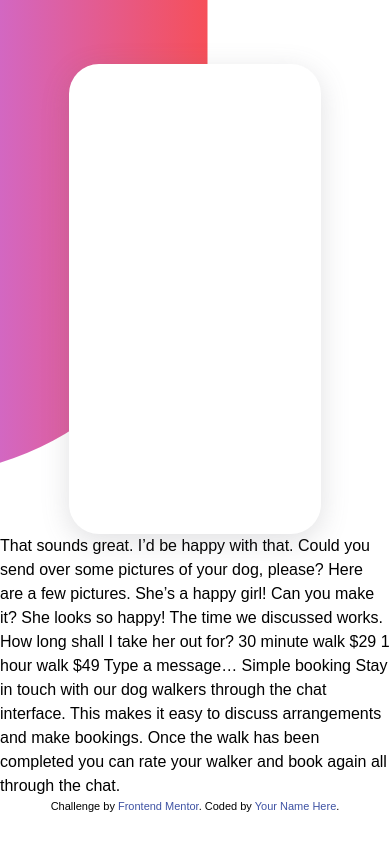
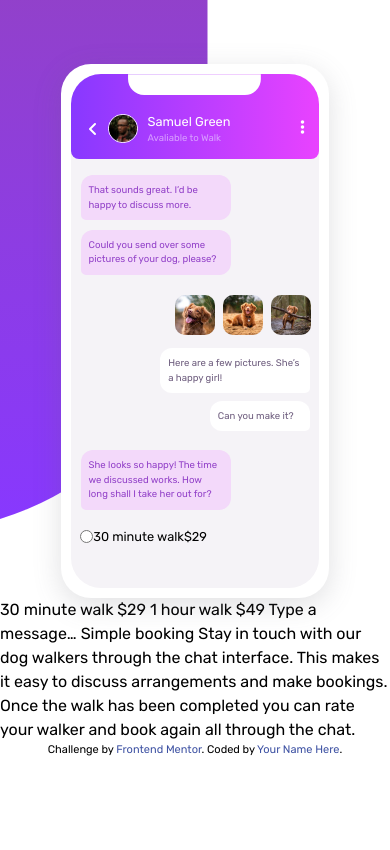
Before and after one commit to alwaysBeThankful/chatapp.github.io, a plain HTML site: page index.html in a window 390 px wide. Drawn offline with Linux system fonts and the light colour scheme.

Commit message:
Nearly completed iPhone and mobile loyout.

```diff
--- a/index.html
+++ b/index.html
@@ -3,11 +3,21 @@
   <head>
     <meta charset="UTF-8" />
     <meta name="viewport" content="width=device-width, initial-scale=1.0" />
+    <script
+      src="https://kit.fontawesome.com/6aca833aa1.js"
+      crossorigin="anonymous"
+    ></script>
     <link
       rel="icon"
       type="image/png"
       sizes="32x32"
       href="./images/favicon-32x32.png"
+    />
+    <link rel="preconnect" href="https://fonts.googleapis.com" />
+    <link rel="preconnect" href="https://fonts.gstatic.com" crossorigin />
+    <link
+      href="https://fonts.googleapis.com/css2?family=Rubik:wght@400;500;700&display=swap"
+      rel="stylesheet"
     />
     <link rel="stylesheet" href="style.css" />
     <title>Frontend Mentor | ChatApp</title>
@@ -16,17 +26,80 @@
     <header role="header"></header>
     <main>
       <div class="iphone-wrapper">
-        <div class="iphone-model"></div>
+        <div class="iphone-model">
+          <!--
+          TOP PART OF IPHONE
+          -->
+          <div class="iphone-top">
+            <i class="fa-solid fa-angle-left"></i>
+            <img src="./images/avatar.jpg" alt="Avatar of Samuel Green" />
+            <div class="iphone-top-text">
+              <p>Samuel Green</p>
+              <p>Avaliable to Walk</p>
+            </div>
+            <i class="fa-solid fa-ellipsis-vertical"></i>
+          </div>
+
+          <!--
+          MIDDLE PART OF IPHONE
+          -->
+          <div class="iphone-body">
+            <!--
+            LEFT TEXT
+            -->
+            <div class="left-text-bubble">
+              <p>That sounds great. I’d be happy to discuss more.</p>
+            </div>
+            <div class="left-text-bubble text2">
+              <p>Could you send over some pictures of your dog, please?</p>
+            </div>
+
+            <!--
+            RIGHT-TEXT
+            -->
+            <div class="right-text-bubble">
+              <div class="pet-photos">
+                <img src="./images/dog-image-1.jpg" alt="" />
+                <img src="./images/dog-image-2.jpg" alt="" />
+                <img src="./images/dog-image-3.jpg" alt="" />
+              </div>
+              <p>Here are a few pictures. She’s a happy girl!</p>
+              <p class="text3">Can you make it?</p>
+            </div>
+
+            <!--
+            LEFT-TEXT REPLY
+            -->
+            <div class="left-text-reply">
+              <p>
+                She looks so happy! The time we discussed works. How long shall
+                I take her out for?
+              </p>
+            </div>
+
+            <!--
+            CTA
+            -->
+            <div class="cta-30m">
+              <input
+                type="radio"
+                id="30minutes"
+                name="walk"
+                value="30minutes"
+                unchecked
+              />
+              <label for="30minutes">30 minute walk</label>
+              <p>$29</p>
+            </div>
+            <div class="cta-1hr"></div>
+          </div>
+        </div>
       </div>
 
-      That sounds great. I’d be happy with that. Could you send over some
-      pictures of your dog, please? Here are a few pictures. She’s a happy girl!
-      Can you make it? She looks so happy! The time we discussed works. How long
-      shall I take her out for? 30 minute walk $29 1 hour walk $49 Type a
-      message… Simple booking Stay in touch with our dog walkers through the
-      chat interface. This makes it easy to discuss arrangements and make
-      bookings. Once the walk has been completed you can rate your walker and
-      book again all through the chat.
+      30 minute walk $29 1 hour walk $49 Type a message… Simple booking Stay in
+      touch with our dog walkers through the chat interface. This makes it easy
+      to discuss arrangements and make bookings. Once the walk has been
+      completed you can rate your walker and book again all through the chat.
     </main>
 
     <div class="attribution">
--- a/style.css
+++ b/style.css
@@ -62,7 +62,7 @@ body {
 body {
   line-height: 1.5;
   -webkit-font-smoothing: antialiased;
-  font-family: "Poppins", sans-serif;
+  font-family: "Rubik", sans-serif;
   font-size: 1rem;
 }
 
@@ -122,9 +122,13 @@ ul li {
 
 /* - MAIN - */
 
+/* ======
+IPHONE
+====== */
 .iphone-wrapper {
   position: relative;
   max-width: 1440px;
+  margin: 0 auto;
 }
 
 .iphone-wrapper::before {
@@ -132,7 +136,11 @@ ul li {
   position: absolute;
   width: 100%;
   height: 70%;
-  background: linear-gradient(to right, #12c2e9, #c471ed, #f64f59);
+  background: linear-gradient(
+    to bottom,
+    var(--Moderate-Violet),
+    var(--Light-Violet)
+  );
   top: 0;
   right: 0;
   left: -17.5rem;
@@ -143,12 +151,161 @@ ul li {
 
 .iphone-model {
   position: relative;
-  height: 29.375rem;
-  max-width: 15.75rem;
+  height: 33.375rem;
+  max-width: 16.75rem;
   background-color: var(--White);
   border-radius: 30px;
   margin: 4rem auto 0;
+  padding: 0.6rem;
   box-shadow: rgba(100, 100, 111, 0.2) 0px 7px 29px 0px;
+}
+
+/* ======
+IPHONE TOP
+====== */
+.iphone-top {
+  display: flex;
+  justify-content: center;
+  align-items: center;
+  position: relative;
+  padding-bottom: 1rem;
+  background: linear-gradient(
+    to left,
+    var(--Light-Magenta),
+    var(--Light-Violet)
+  );
+  border-radius: 30px 30px 8px 8px;
+  box-shadow: rgba(100, 100, 111, 0.2) 0 4=0px 2px -2px;
+  z-index: 2;
+}
+
+.iphone-top::before {
+  content: "";
+  position: absolute;
+  height: 0.8rem;
+  width: 5.2rem;
+  top: 4px;
+  transform: scale(1.6);
+  background-color: var(--White);
+  border-radius: 0 0 10px 10px;
+}
+
+.iphone-top img {
+  margin-top: 2.5rem;
+  margin-right: 9rem;
+  max-width: 12%;
+  border-radius: 50%;
+  border: 1px solid var(--White);
+}
+
+.fa-angle-left {
+  position: absolute;
+  bottom: 26.5%;
+  left: 7%;
+  color: var(--White);
+}
+
+.fa-ellipsis-vertical {
+  position: absolute;
+  bottom: 28%;
+  right: 6%;
+  color: var(--White);
+}
+
+.iphone-top-text {
+  position: absolute;
+  right: 10%;
+  margin-top: 2.5rem;
+  margin-right: 4rem;
+  color: white;
+  font-size: 0.8rem;
+}
+
+.iphone-top-text p:last-child {
+  font-size: 0.6rem;
+  color: var(--Pale-Violet);
+}
+
+/* ======
+IPHONE BODY
+====== */
+.iphone-body {
+  position: relative;
+  height: 27.3rem;
+  max-width: 16.75rem;
+  margin-top: -0.5rem;
+  border-radius: 0 0 30px 30px;
+  background-color: var(--Light-Grayish-Violet);
+  z-index: 1;
+}
+
+.left-text-bubble {
+  position: absolute;
+  top: 5.5%;
+  left: 4%;
+  height: 45px;
+  width: 150px;
+  padding: 0.5rem;
+  font-size: 0.6rem;
+  background-color: #f3d9fa;
+  color: var(--Moderate-Violet);
+  border-radius: 12px 12px 12px 5px;
+}
+
+.text2 {
+  top: 18%;
+}
+
+.right-text-bubble p {
+  height: 45px;
+  width: 150px;
+  margin-top: 0.8rem;
+  margin-left: 5.6rem;
+  padding: 0.5rem;
+  font-size: 0.6em;
+  background-color: var(--White);
+  color: var(--Desaturated-Dark-Violet);
+  border-radius: 12px 12px 5px 12px;
+}
+
+.right-text-bubble .text3 {
+  margin-top: 0.5rem;
+  margin-left: 8.7rem;
+  height: 30px;
+  width: 100px;
+  border-radius: 12px 12px 5px 12px;
+}
+
+.pet-photos {
+  display: flex;
+  gap: 0.5rem;
+  padding-top: 9rem;
+  padding-left: 6.5rem;
+}
+
+.pet-photos img {
+  width: 40px;
+  border-radius: 10px;
+}
+
+.left-text-reply {
+  position: absolute;
+  left: 4%;
+  height: 60px;
+  width: 150px;
+  margin-top: 1.2rem;
+  padding: 0.5rem;
+  font-size: 0.6rem;
+  background-color: #f3d9fa;
+  color: var(--Moderate-Violet);
+  border-radius: 12px 12px 12px 5px;
+}
+
+.cta-30m {
+  display: flex;
+  margin-top: 6rem;
+  padding-left: 0.6rem;
+  font-size: 0.8rem;
 }
 
 /* ======
```
